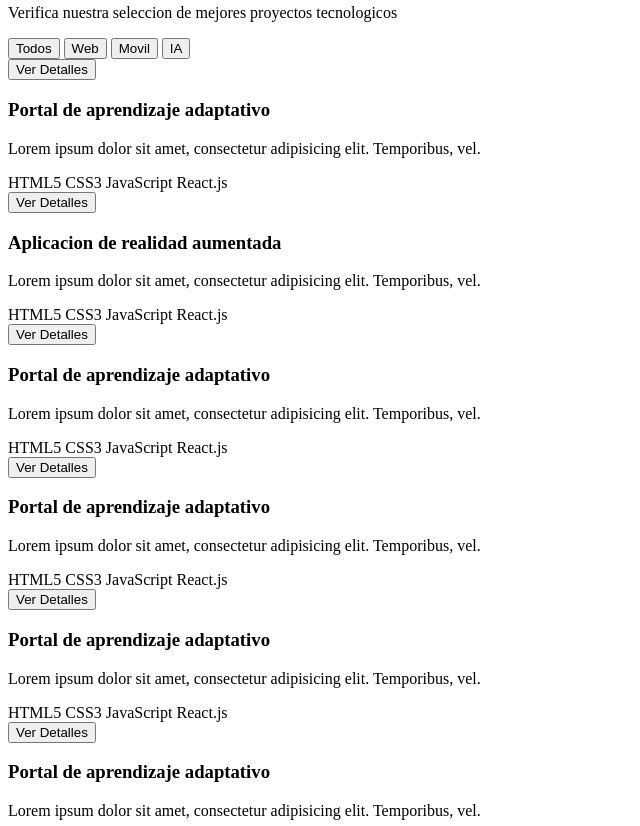
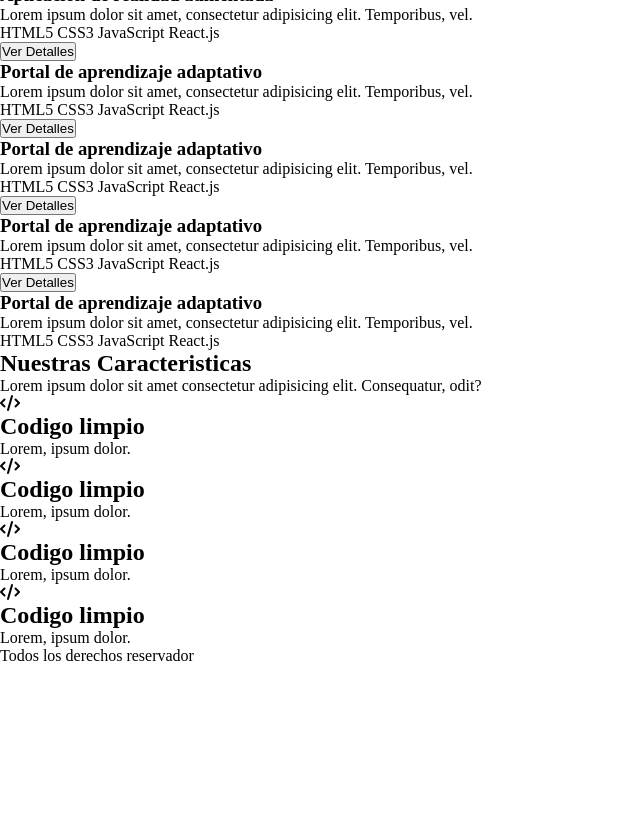
Before and after one commit to pedromonvel94/Ingenieria_Web_I, a plain HTML site: page index.html in a window 1280 px wide. Shown: the part 429-1255 px from the top of the page, without its empty margins (0-640 px from the left). After the commit the page ends 1094 px from the top, so only its background shows below. Drawn offline with Linux system fonts and the light colour scheme; files that its build step writes are made by us from their sources.

Commit message:
Second section finished, ready to start with the styles

```diff
--- a/css/styles.css
+++ b/css/styles.css
@@ -0,0 +1,4 @@
+*{
+    margin: 0;
+    padding: 0;
+}
--- a/index.html
+++ b/index.html
@@ -3,8 +3,9 @@
 <head>
     <meta charset="UTF-8"> <!--Define la codificacion de caracteres del documento, el utf-8 lo que hace es hacer uso de todos los caracteres del mundo, lo que ayuda al tema de las tildes y la ñ en el idioma español -->
     <meta name="viewport" content="width=device-width, initial-scale=1.0">
+    <link rel="stylesheet" href="https://cdnjs.cloudflare.com/ajax/libs/font-awesome/6.0.0/css/all.min.css">
+    <link rel="stylesheet" href="./css/styles.css">
     <title>Ingenieria_web_I Project</title>
-    <link rel="stylesheet" href="styles.css">
 </head>
 <body>
     <header id="main_header">
@@ -18,8 +19,8 @@
             <section class="menu_section">
                 <ul class="nav_list">
                     <li><a href="#hero_section" class="activo">Inicio</a></li>
-                    <li><a href="about.html">Proyectos</a></li>
-                    <li><a href="services.html">Caracteristicas</a></li>
+                    <li><a href="#projects">Proyectos</a></li>
+                    <li><a href="#features">Caracteristicas</a></li>
                     <li><a href="services.html">Testimonios</a></li>
                     <li><a href="contact.html">Contacto</a></li>
                 </ul>
@@ -198,6 +199,46 @@
         </div>
     </section>
 
+    <section id="features">
+        <div class="section_header">
+            <h2>Nuestras Caracteristicas</h2>
+            <p>Lorem ipsum dolor sit amet consectetur adipisicing elit. Consequatur, odit?</p>
+        </div>
+        <div class="features_grid">
+            <div class="feature_card">
+                <div class="feature_icon">
+                    <i class="fa-solid fa-code"></i>
+                </div>
+                <h2>Codigo limpio</h2>
+                <p>Lorem, ipsum dolor.</p>
+            </div>
+
+            <div class="feature_card">
+                <div class="feature_icon">
+                    <i class="fa-solid fa-code"></i>
+                </div>
+                <h2>Codigo limpio</h2>
+                <p>Lorem, ipsum dolor.</p>
+            </div>
+
+            <div class="feature_card">
+                <div class="feature_icon">
+                    <i class="fa-solid fa-code"></i>
+                </div>
+                <h2>Codigo limpio</h2>
+                <p>Lorem, ipsum dolor.</p>
+            </div>
+
+            <div class="feature_card">
+                <div class="feature_icon">
+                    <i class="fa-solid fa-code"></i>
+                </div>
+                <h2>Codigo limpio</h2>
+                <p>Lorem, ipsum dolor.</p>
+            </div>
+        </div>
+    </section>
+
     <footer>
         <p>Todos los derechos reservador</p>
     </footer>
```
